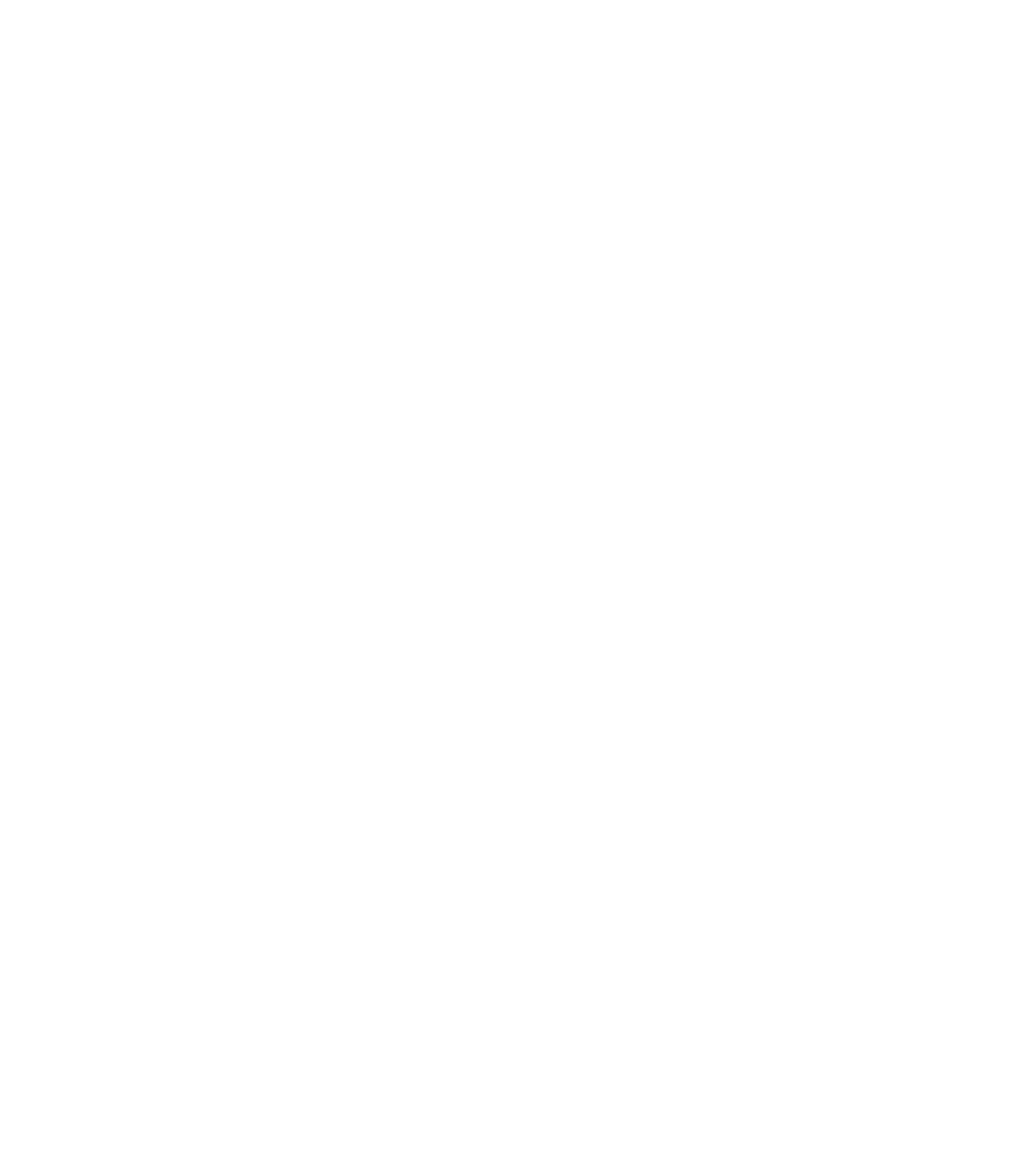
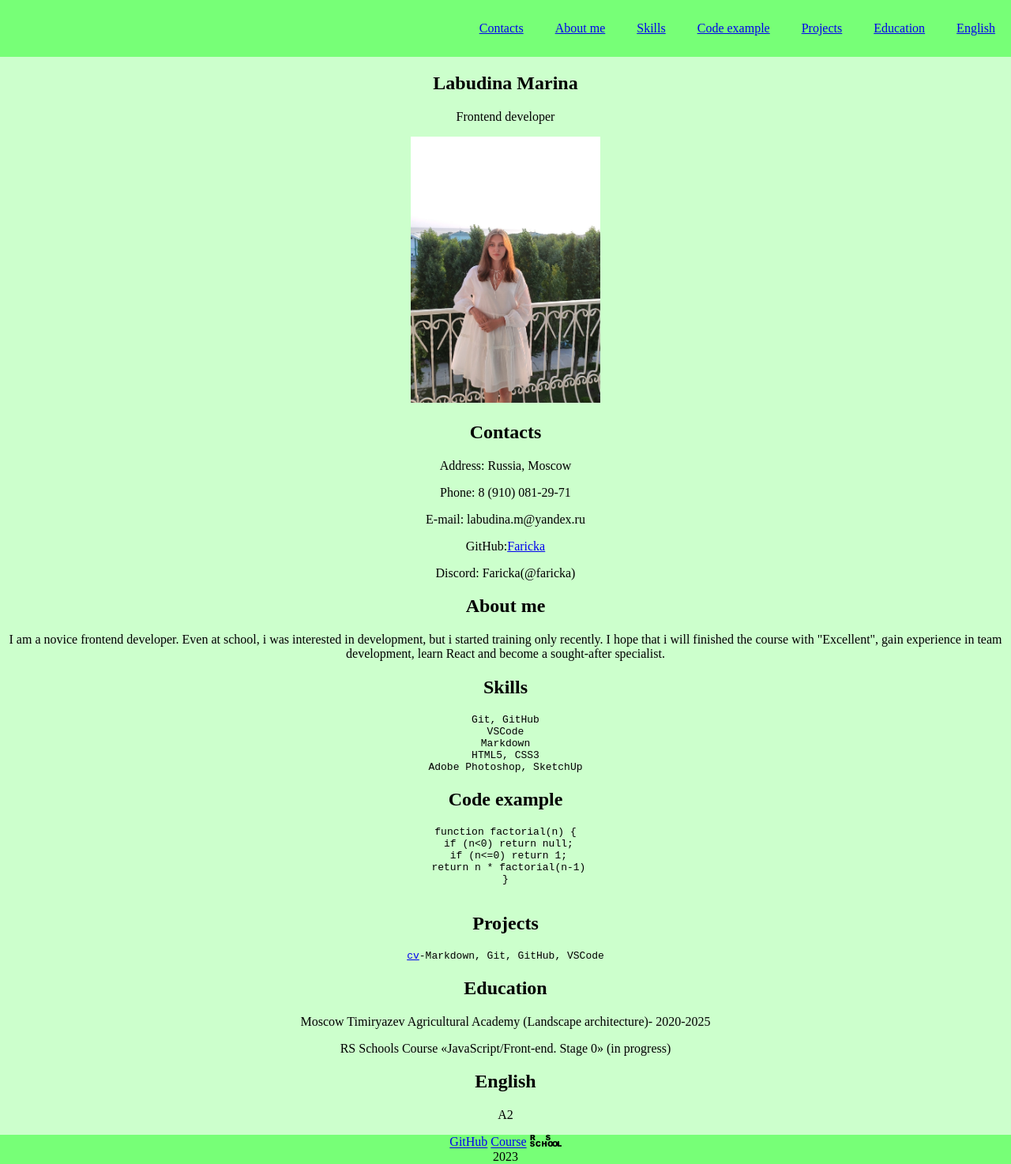
Before and after one commit to faricka/rsschool-cv, a plain HTML site: page index.html in a window 1280 px wide. Shown: the whole page at 79% size. Before the commit the page ends 800 px from the top, so only its background shows below. Drawn offline with Linux system fonts and the light colour scheme.

Commit message:
feat:create cv

```diff
--- a/index.html
+++ b/index.html
@@ -3,8 +3,89 @@
  <head>
     <meta charset="UTF-8">
     <meta name="viewport" content="width=, initial-scale=1.0">
-    <title>Document</title>
+    <title>cv Labudina</title>
+    <link rel="stylesheet" href="style.css">
+    <link rel="icon" href="assets/img/favicon.ico">
  </head>
  <body>
+   <header class="header">
+      <div class="container">
+      <nav class="nav">
+         <ul class="nav-list">
+           <li class="nav-item"><a href="#contacts" class="nav-link">Contacts</a></li>
+           <li class="nav-item"><a href="#about me" class="nav-link">About me</a></li>
+           <li class="nav-item"><a href="#skills" class="nav-link">Skills</a></li>
+           <li class="nav-item"><a href="#code example" class="nav-link">Code example</a></li>
+           <li class="nav-item"><a href="#projects" class="nav-link">Projects</a></li>
+           <li class="nav-item"><a href="#education" class="nav-link">Education</a></li>
+           <li class="nav-item"><a href="#english" class="nav-link">English</a></li>
+         </ul>
+       </nav>
+      </div>
+   </header>
+   <main class="main">
+    <div class="container">
+    <section class="section" id="profile">
+     <h1>Labudina Marina</h1>
+      <p>Frontend developer</p>
+      <img src="assets/img/My photo.jpg" alt="my photo" width="240px">
+    </section>
+    <section class="section" id="contacts">
+     <h2>Contacts</h2>
+     <p>Address: Russia, Moscow</p>
+     <p>Phone: 8 (910) 081-29-71</p>
+     <p>E-mail: labudina.m@yandex.ru</p>
+     <p>GitHub:<a href="https://github.com/faricka">Faricka</a></p>
+     <p>Discord: Faricka(@faricka)</p>
+    </section>
+    <section class="section" id="about me">
+      <h2>About me</h2>
+      <p>I am a novice frontend developer. Even at school, i was interested in development, but i started training only recently. I hope that i will finished the course with "Excellent", gain experience in team development, learn React and become a sought-after specialist.</p>
+    </section>
+    <section class="section" id="skills">
+     <h2>Skills</h2>
+     <pre>
+Git, GitHub
+VSCode
+Markdown
+HTML5, CSS3
+Adobe Photoshop, SketchUp
+</pre>
+   </section>
+   <section class="section" id="code example">
+     <h2>Code example</h2>
+     <code>
+      <pre>
+function factorial(n) {
+ if (n<0) return null;
+ if (n<=0) return 1;
+ return n * factorial(n-1)
+}
+      </pre>
+     </code>
+    </section>
+    <section class="section" id="projects">
+     <h2>Projects</h2>
+     <pre><a href="https://github.com/faricka/rsschool-cv.git">cv</a>-Markdown, Git, GitHub, VSCode</pre>
+    </section>
+    <section class="section" id="education">
+     <h2>Education</h2>
+     <p>Moscow Timiryazev Agricultural Academy (Landscape architecture)- 2020-2025</p>
+     <p>RS Schools Course «JavaScript/Front-end. Stage 0» (in progress)</p>
+    </section>
+    <section class="section" id="english">
+     <h2>English</h2>
+     <p>A2</p>
+    </section>
+    </div>
+   </main>
+   <footer class="footer">
+    <div class="container">
+      <a href="https://github.com/faricka">GitHub</a>
+      <a href="https://rs.school/js-stage0/">Course</a>
+      <img src="assets/img/logo-rsschool.png" alt="rsschool" width="40px">
+      <div>2023</div>
+    </div>
+   </footer>
  </body>
 </html>
--- a/style.css
+++ b/style.css
@@ -0,0 +1,40 @@
+@font-face {
+    font-family: Open_Sans;
+     src: url("assets/fonts/Open_Sans.zip");
+   }
+   .nav-list {
+    display: flex;
+    justify-content: flex-end;
+    align-items: center;
+    color: 222222;
+  }
+   .nav-list {
+    list-style: none;
+  }
+   .nav-link {
+    padding: 0 20px;
+    line-height: 40px;
+  }
+  body {
+    display: flex;
+    flex-direction: column;
+    justify-content: space-between;
+    min-height: 100vh;
+    margin: 0; padding: 0;
+    background-color: #CCFFCC;
+  }
+  .container {
+    max-width: 1440px;
+    margin: 0 auto;
+    text-align: center;
+  }
+ footer {
+    background-color:#77FF77
+
+ }
+ header {
+    background-color:#77FF77
+ }
+  * {
+     box-sizing: border-box;
+   }
```
Also changed, not shown: assets/img/My photo.jpg (added), assets/img/favicon.ico (added), assets/img/logo-rsschool.png (added), 2 other files.
